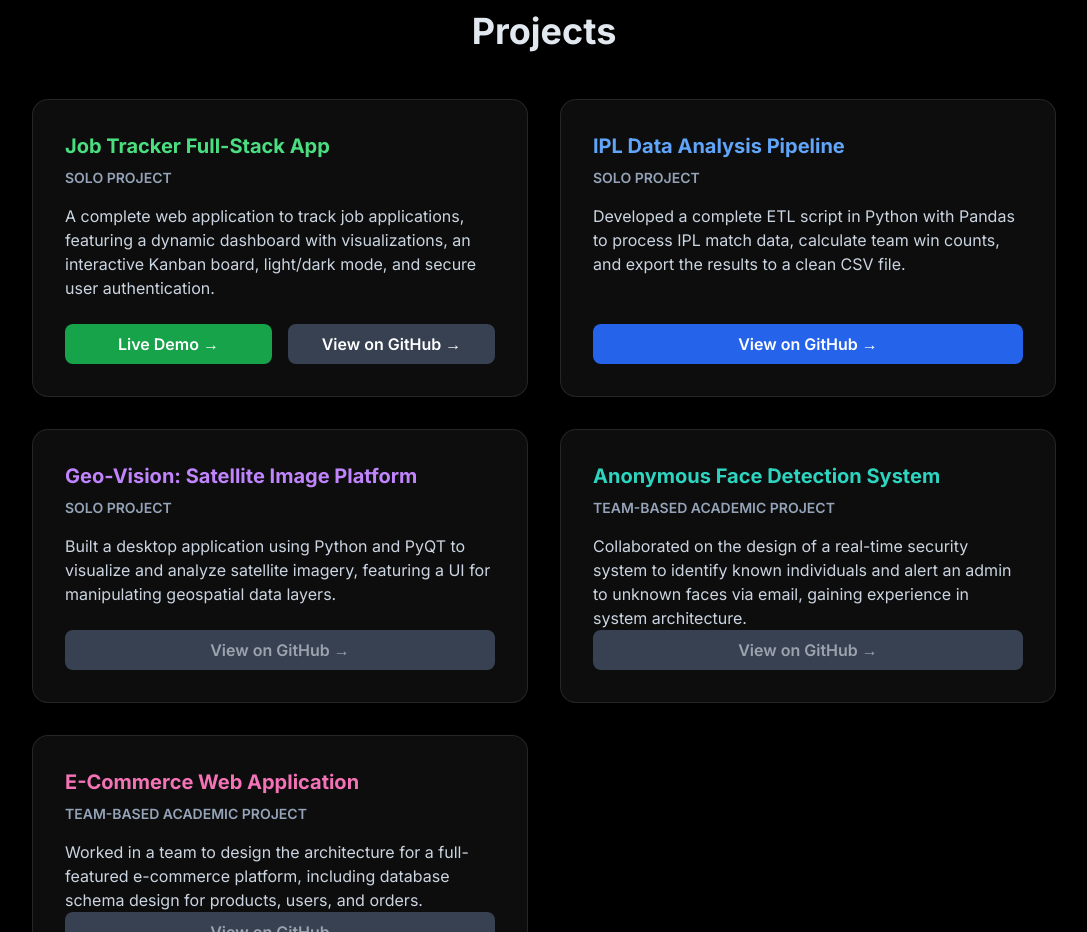
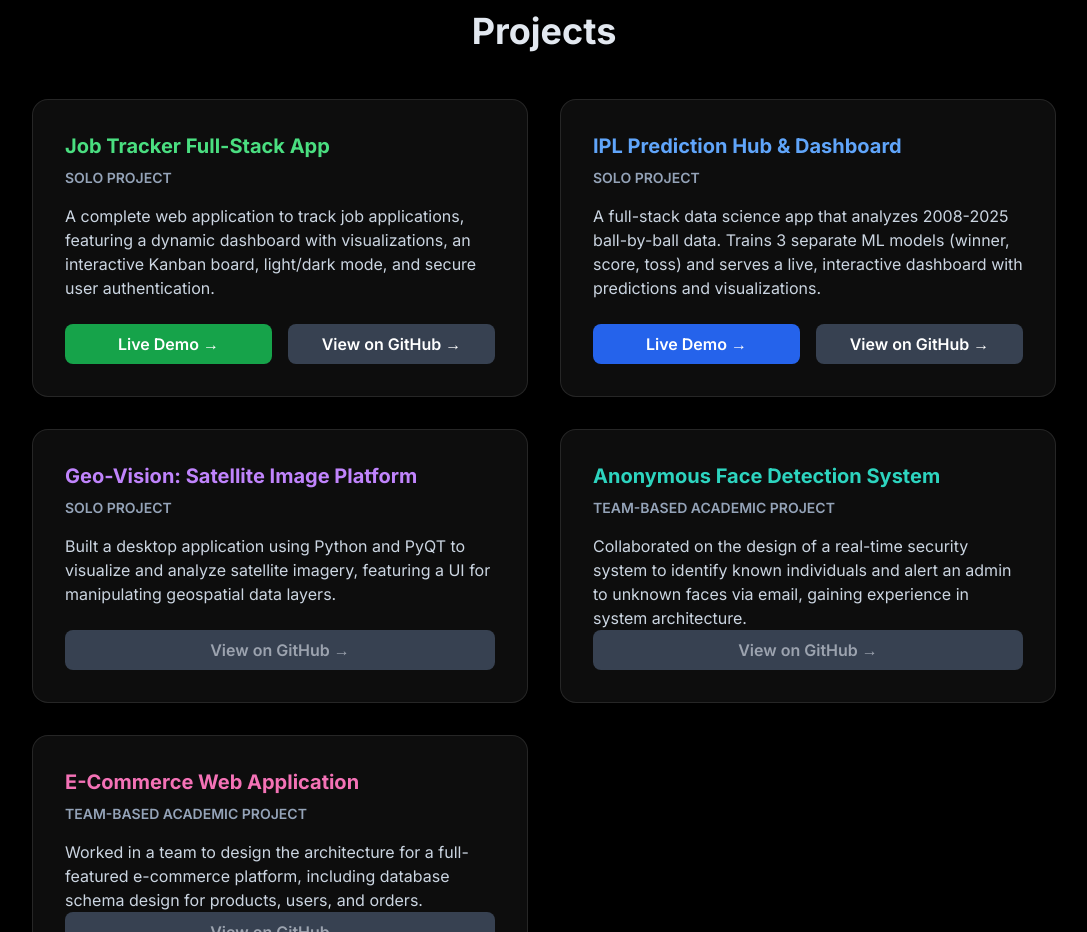
Before and after one commit to SamyaDutta2026/SamyaDutta2026.github.io, a plain HTML site: page index.html in a window 1280 px wide. Shown: the part 1420-2352 px from the top of the page, without its empty margins (96-1183 px from the left). Drawn offline with nearby package versions, Linux system fonts and the light colour scheme.

Commit message:
Update index.html

```diff
--- a/index.html
+++ b/index.html
@@ -1,4 +1,4 @@
- <!DOCTYPE html>
+<!DOCTYPE html>
 <html lang="en" class="scroll-smooth">
 <head>
     <meta charset="UTF-8">
@@ -64,7 +64,7 @@
             background-color: rgba(10, 10, 10, 0.7);
             backdrop-filter: blur(10px);
         }
-        /* Animated Hero Graphic */
+
         .orb-canvas {
             position: absolute;
             top: 0;
@@ -79,7 +79,7 @@
             border-radius: 50%;
             background: radial-gradient(circle, rgba(59,130,246,0.8) 0%, rgba(59,130,246,0) 70%);
             animation: float 20s infinite ease-in-out;
-            will-change: transform; /* Performance hint for the browser */
+            will-change: transform;
         }
         .orb:nth-child(1) { width: 300px; height: 300px; top: 10%; left: 15%; animation-duration: 18s; }
         .orb:nth-child(2) { width: 500px; height: 500px; top: 60%; left: 30%; animation-duration: 25s; animation-delay: 2s; background: radial-gradient(circle, rgba(139,92,246,0.6) 0%, rgba(139,92,246,0) 70%);}
@@ -160,14 +160,18 @@
                     </div>
 
                     <div class="glass-card p-8 flex flex-col">
-                        <h3 class="text-xl font-bold mb-2 text-blue-400">IPL Data Analysis Pipeline</h3>
+                        <h3 class="text-xl font-bold mb-2 text-blue-400">IPL Prediction Hub & Dashboard</h3>
                         <p class="text-sm font-semibold text-slate-400 mb-4">SOLO PROJECT</p>
-                        <p class="text-slate-300 flex-grow mb-6">Developed a complete ETL script in Python with Pandas to process IPL match data, calculate team win counts, and export the results to a clean CSV file.</p>
-                        <a href="https://github.com/SamyaDutta2026/ipl-data-pipeline" target="_blank" class="mt-auto bg-blue-600 text-white font-semibold py-2 px-4 rounded-lg hover:bg-blue-700 transition-colors text-center">
-                            View on GitHub &rarr;
-                        </a>
+                        <p class="text-slate-300 flex-grow mb-6">A full-stack data science app that analyzes 2008-2025 ball-by-ball data. Trains 3 separate ML models (winner, score, toss) and serves a live, interactive dashboard with predictions and visualizations.</p>
+                        <div class="mt-auto grid grid-cols-1 sm:grid-cols-2 gap-4">
+                            <a href="https://ipl-win-predictor-api.onrender.com/" target="_blank" class="bg-blue-600 text-white font-semibold py-2 px-4 rounded-lg hover:bg-blue-700 transition-colors text-center">
+                                Live Demo &rarr;
+                            </a>
+                            <a href="https://github.com/SamyaDutta2026/IPL-Win-Predictor-API" target="_blank" class="bg-gray-700 text-white font-semibold py-2 px-4 rounded-lg hover:bg-gray-600 transition-colors text-center">
+                                View on GitHub &rarr;
+                            </a>
+                        </div>
                     </div>
-
                     <div class="glass-card p-8 flex flex-col">
                         <h3 class="text-xl font-bold mb-2 text-purple-400">Geo-Vision: Satellite Image Platform</h3>
                          <p class="text-sm font-semibold text-slate-400 mb-4">SOLO PROJECT</p>
@@ -246,14 +250,14 @@
     </main>
 
     <script>
-        // For fade-in sections on scroll
+
         const sections = document.querySelectorAll('.section-fade-in');
         const observer = new IntersectionObserver((entries) => {
             entries.forEach(entry => {
                 if (entry.isIntersecting) {
                     entry.target.classList.add('is-visible');
                 } else {
-                    // This new part removes the class when the section is out of view, resetting the animation
+
                     entry.target.classList.remove('is-visible');
                 }
             });
@@ -264,7 +268,7 @@
             observer.observe(section);
         });
 
-        // For header background on scroll
+
         const header = document.getElementById('header');
         window.addEventListener('scroll', () => {
             if (window.scrollY > 50) {
```
